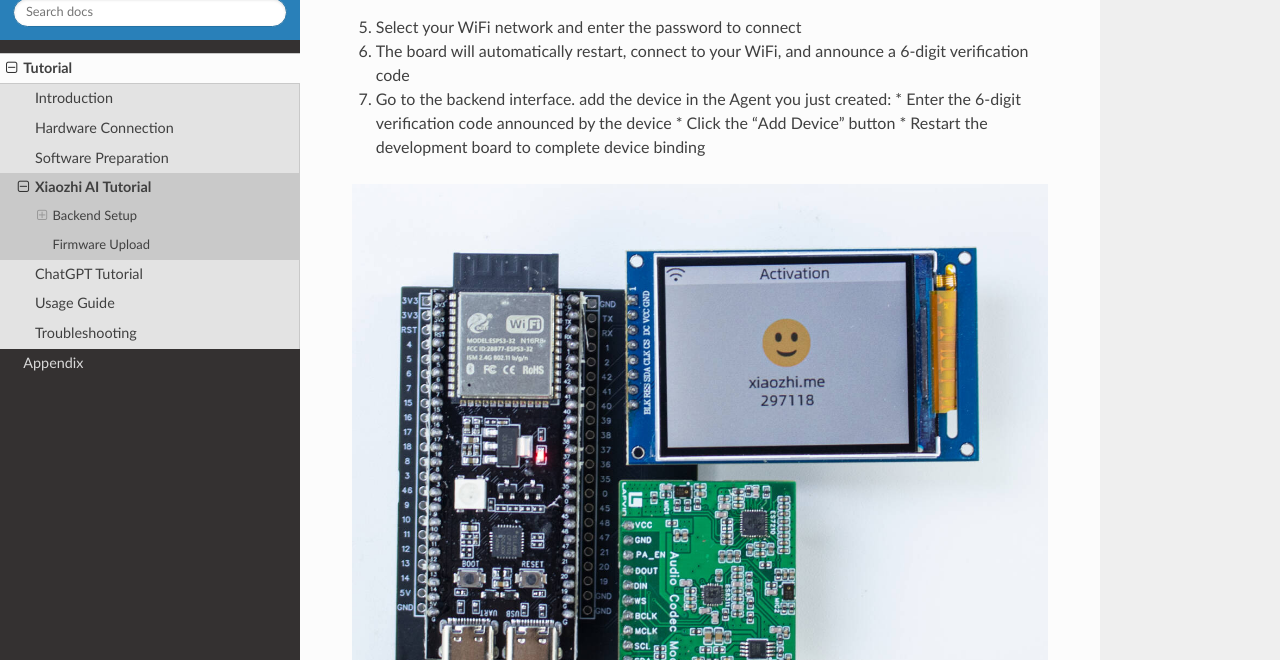
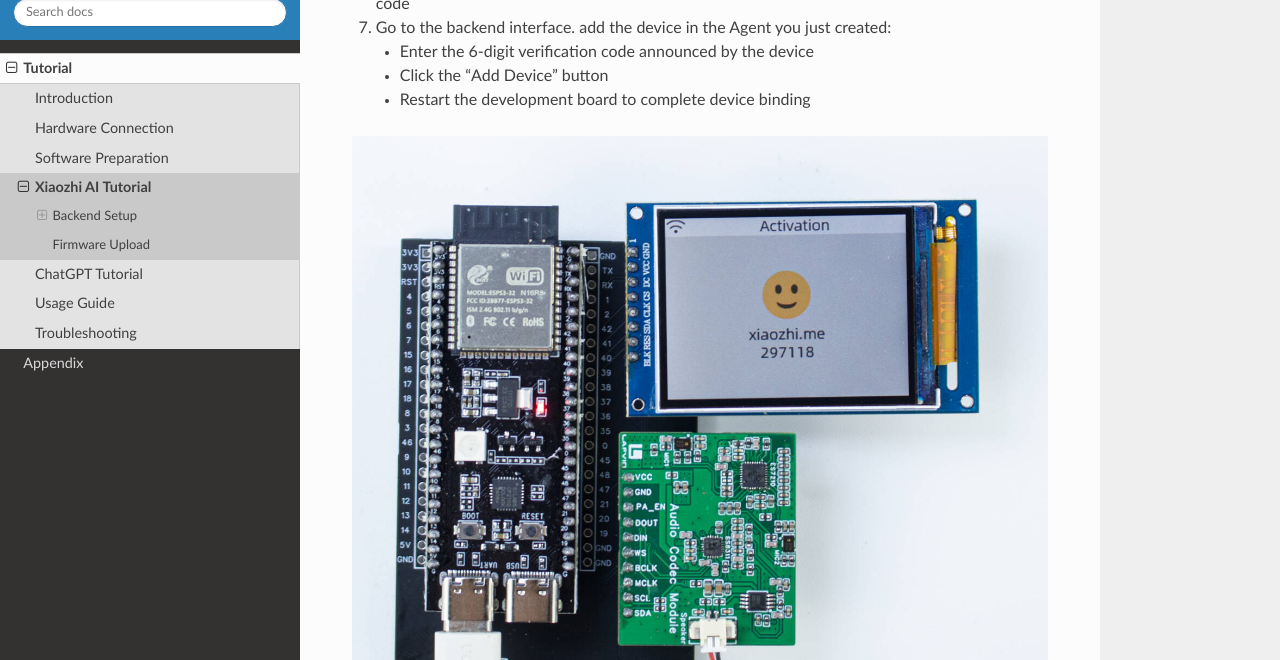
Before and after one commit to lafvintech/LAFVIN-AI-Chatbot, a Sphinx documentation site: the page built from docs/source/Tutorial/4.xiaozhi_ai.rst, in a window 1280 px wide and 900 px high, scrolled down 6240 px, cut to the strip 240-900 px from the top of the window. Built offline with Sphinx 7.4.7 and the Read the Docs theme 3.1.0, drawn with Linux system fonts in a browser that asks for light colours; part of the change alters nothing that is shown; some of the changed text lies outside the part shown.

```diff
--- a/docs/source/Tutorial/4.xiaozhi_ai.rst
+++ b/docs/source/Tutorial/4.xiaozhi_ai.rst
@@ -9,9 +9,7 @@ This project is based on `xiaozhi-esp32 <https://github.com/78/xiaozhi-esp32/blo
 Backend Setup
 ==============================================
 
-To make the ESP32S3 AI Chatbot work properly, you need to register a backend management account and obtain an API key.
-
-1. First, We Need to Register an Account
+First, We Need to Register an Account
 ------------------------------------------
 
 1. Visit the AI Chatbot Management System: `Xiaozhi.me <https://xiaozhi.me>`_
@@ -111,6 +109,7 @@ Firmware Upload
 5. Select your WiFi network and enter the password to connect
 6. The board will automatically restart, connect to your WiFi, and announce a 6-digit verification code
 7. Go to the backend interface. add the device in the Agent you just created:
+
    * Enter the 6-digit verification code announced by the device
    * Click the "Add Device" button
    * Restart the development board to complete device binding
```
